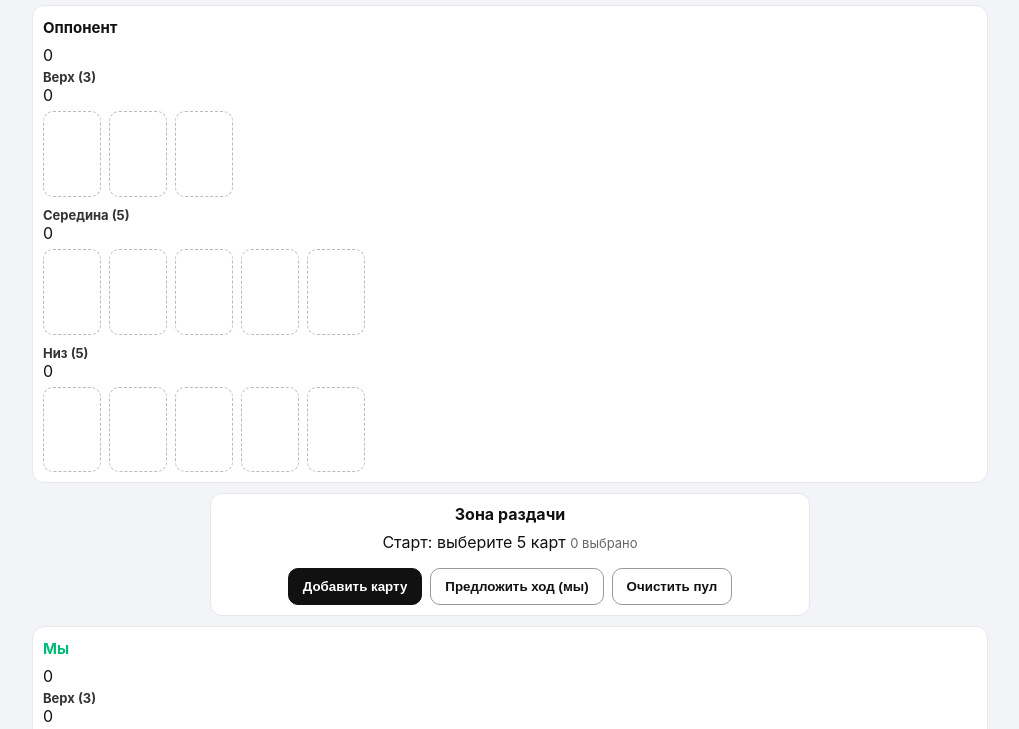
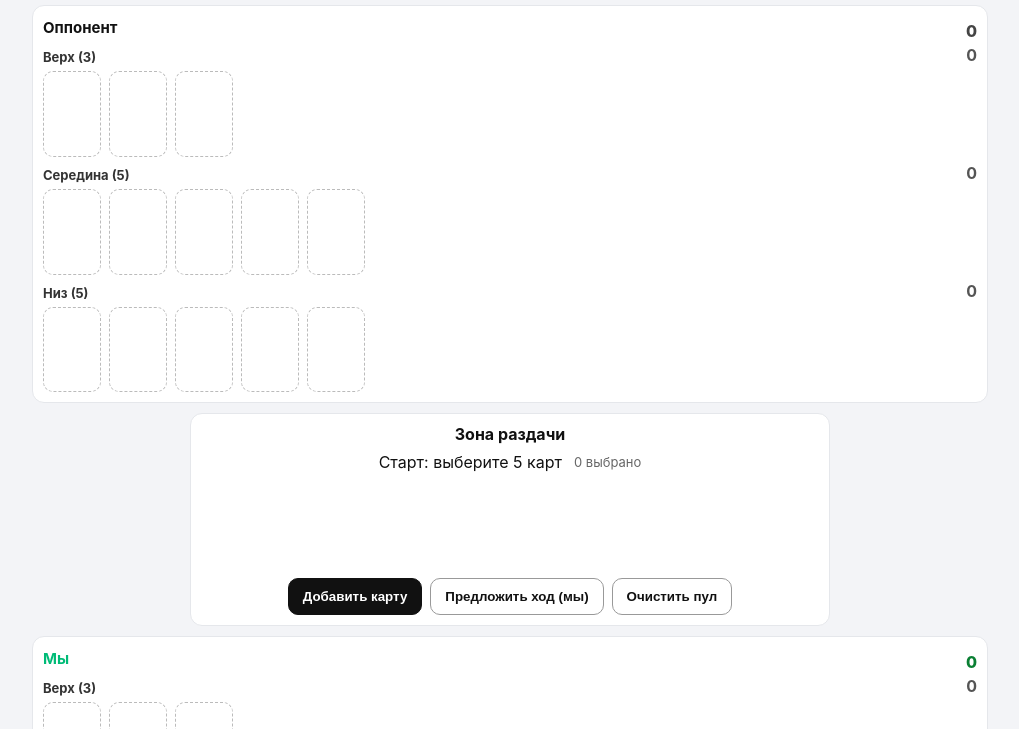
Before and after one commit to volanduk-ux/Ananas, a plain HTML site: page index.html in a window 1280 px wide. Shown: the part 70-799 px from the top of the page, without its empty margins (130-1149 px from the left). Drawn offline with Linux system fonts and the light colour scheme.

Commit message:
Update style.css

```diff
--- a/style.css
+++ b/style.css
@@ -21,21 +21,28 @@ body{font-family:-apple-system,system-ui,Segoe UI,Roboto,Arial,sans-serif;margin
 .iconbtn{background:#fff;color:#111;border:1px solid #ddd;line-height:1}
 
 .player-section{border:1px solid var(--line);border-radius:12px;background:var(--panel);padding:10px;margin:8px 0}
+.player-head{display:flex;justify-content:space-between;align-items:center}
 .player-name{margin:2px 0 8px;font-size:15px}
 .player-name.you{color:#0b7}
+.score{font-weight:800;color:#444}
+.score.you{color:#0a7f33}
 
 .rows{display:grid;grid-template-columns:1fr;gap:6px}
+.row-line{display:flex;justify-content:space-between;align-items:center}
 .row-name{font-weight:700;font-size:13px;color:#333;margin-top:4px}
+.row-score{font-weight:700;color:#555}
 .slots{display:grid;grid-template-columns:repeat(5,var(--card-w));gap:var(--gap)}
 .slot{width:var(--card-w);height:var(--card-h);border:1px dashed #bbb;border-radius:var(--radius);background:#fff;display:flex;align-items:center;justify-content:center;font-weight:700;color:#333;user-select:none;cursor:pointer}
 
 .center-zone{display:flex;justify-content:center;margin:10px 0}
-.deal-wrap{border:1px solid var(--line);border-radius:12px;background:var(--panel);padding:10px;display:grid;gap:8px;justify-items:center;max-width:600px;width:100%}
+.deal-wrap{border:1px solid var(--line);border-radius:12px;background:var(--panel);padding:10px;display:grid;gap:8px;justify-items:center;max-width:640px;width:100%}
 .deal-title{font-weight:700}
-.deal-card{width:calc(var(--card-w) * 1.1);height:calc(var(--card-h) * 1.1);border:2px solid #aaa;border-radius:var(--radius);display:flex;align-items:center;justify-content:center;font-weight:800;position:relative}
-.deal-card.empty{background:repeating-linear-gradient(45deg,#fafafa,#fafafa 8px,#f1f1f1 8px,#f1f1f1 16px);color:#aaa}
+.deal-info{display:flex;gap:12px;align-items:center}
+.deal-pool{display:flex;gap:6px;flex-wrap:wrap;min-height:calc(var(--card-h) + 4px)}
+.pool-card{width:var(--card-w);height:var(--card-h);border:1px solid #aaa;border-radius:var(--radius);display:flex;align-items:center;justify-content:center;font-weight:800;background:#fff;position:relative}
+.pool-card .rm{position:absolute;top:2px;right:4px;font-size:12px;color:#999}
+
 .deal-ctrls{display:flex;gap:8px}
-.hint{margin:0;color:var(--muted);font-size:12px;text-align:center}
 
 .card{border:1px solid var(--line);border-radius:12px;background:#fff;box-shadow:0 1px 2px rgba(0,0,0,.04);padding:12px;margin-top:10px}
 .muted{color:var(--muted);font-size:13px}
@@ -49,7 +56,7 @@ body{font-family:-apple-system,system-ui,Segoe UI,Roboto,Arial,sans-serif;margin
 .red{color:#c62828}.black{color:#111}
 .deck{display:grid;grid-template-columns:repeat(13,var(--card-w));gap:var(--gap)}
 
-/* MODAL (fixed z-index fix) */
+/* MODAL (слои) */
 .modal{position:fixed;inset:0;display:none}
 .modal.show{display:block}
 .modal-backdrop{position:absolute;inset:0;background:rgba(0,0,0,.35);z-index:1}
```
